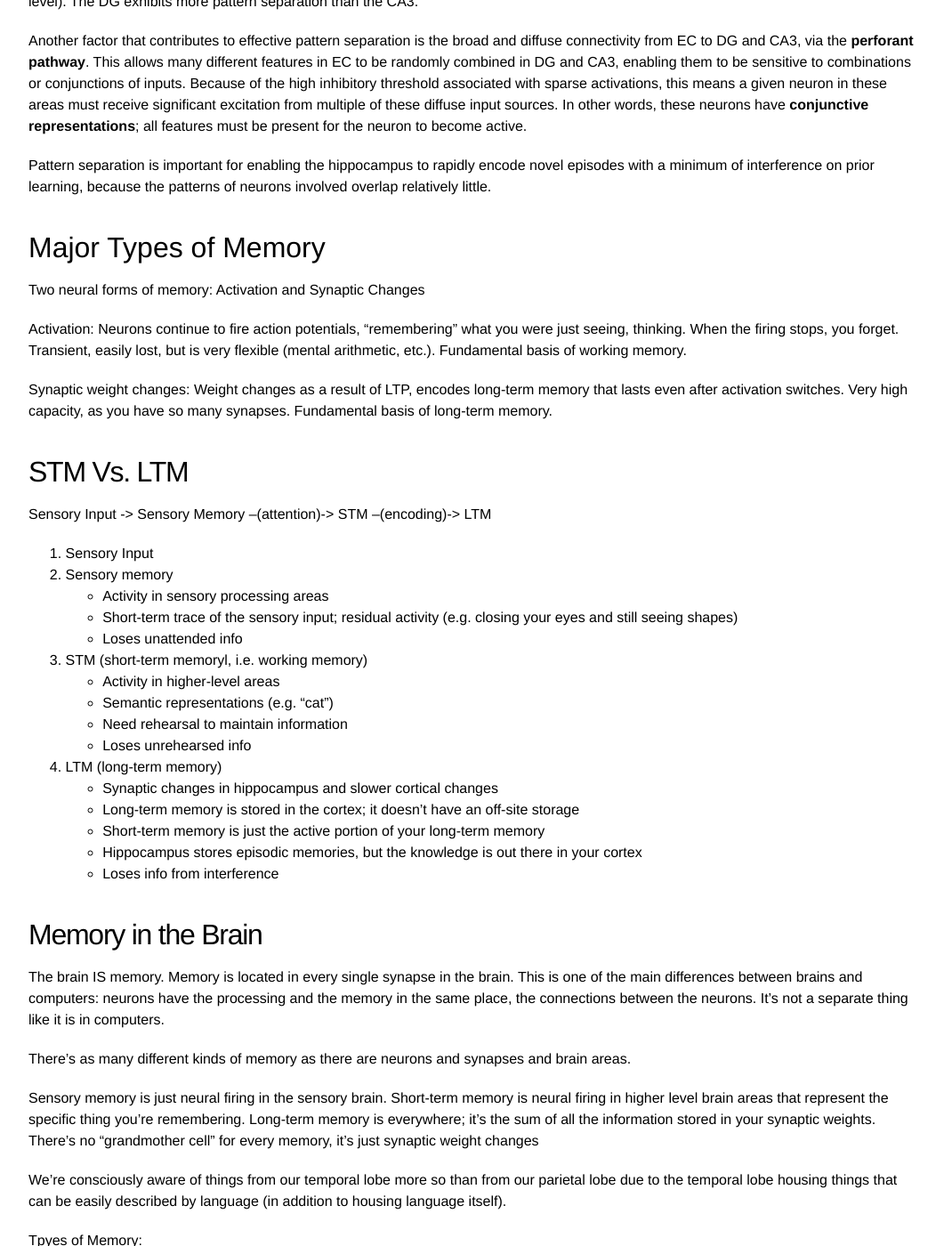
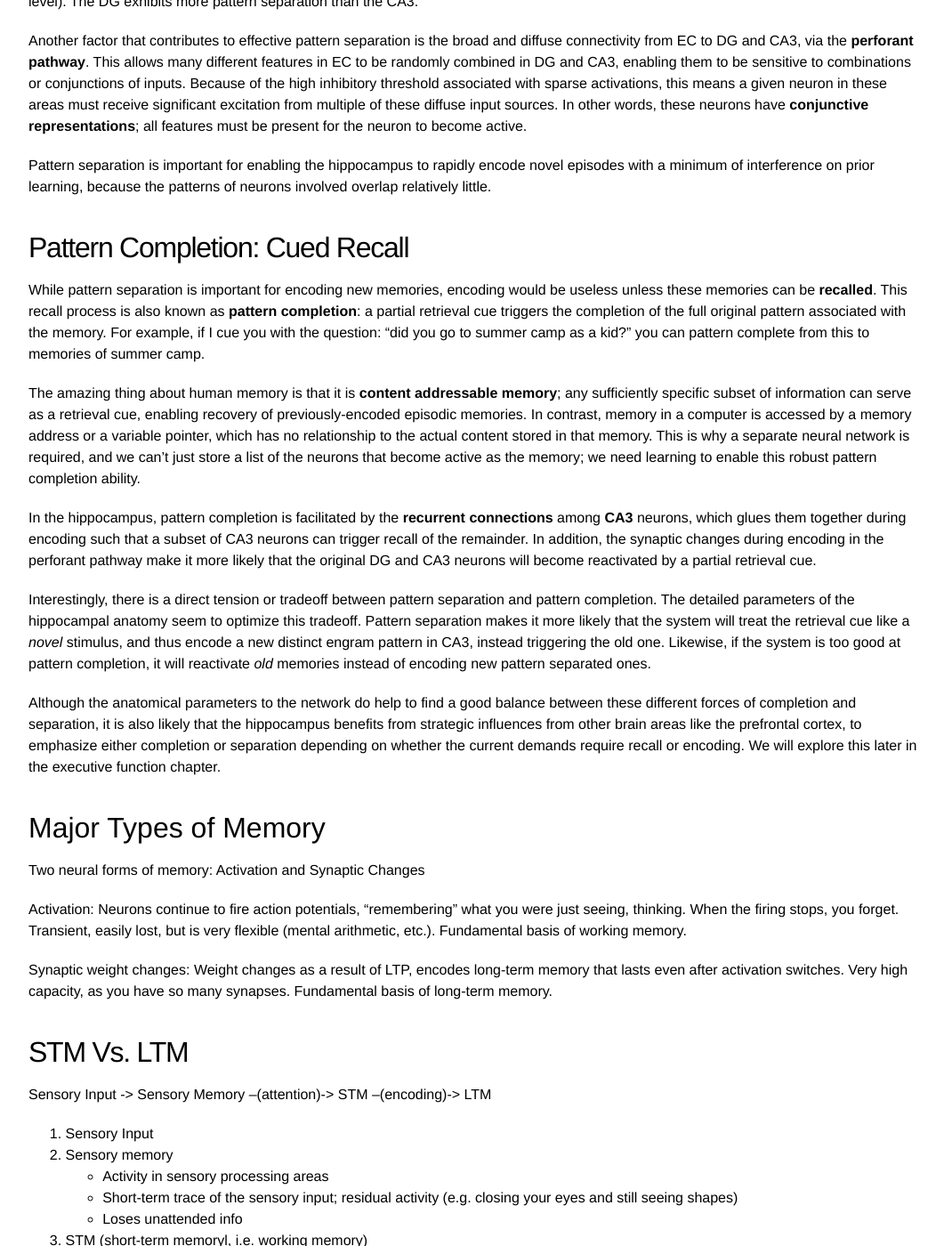
Before and after one commit to mdelsole/brain-nexus, a Jekyll site: the page built from computational-neuroscience/Memory/index.markdown, in a window 1280 px wide and 1400 px high, scrolled down 4287 px. Shown: the whole window at 89% size, without its empty margins (108-1169 px from the left). Built offline with Jekyll 4.4.1, drawn with Linux system fonts in a browser that asks for light colours.

Commit message:
pattern completion, cued recall

```diff
--- a/computational-neuroscience/Memory/index.markdown
+++ b/computational-neuroscience/Memory/index.markdown
@@ -105,6 +105,18 @@ Another factor that contributes to effective pattern separation is the broad and
 
 Pattern separation is important for enabling the hippocampus to rapidly encode novel episodes with a minimum of interference on prior learning, because the patterns of neurons involved overlap relatively little.
 
+## Pattern Completion: Cued Recall
+
+While pattern separation is important for encoding new memories, encoding would be useless unless these memories can be **recalled**. This recall process is also known as **pattern completion**: a partial retrieval cue triggers the completion of the full original pattern associated with the memory. For example, if I cue you with the question: “did you go to summer camp as a kid?” you can pattern complete from this to memories of summer camp.
+
+The amazing thing about human memory is that it is **content addressable memory**; any sufficiently specific subset of information can serve as a retrieval cue, enabling recovery of previously-encoded episodic memories. In contrast, memory in a computer is accessed by a memory address or a variable pointer, which has no relationship to the actual content stored in that memory. This is why a separate neural network is required, and we can't just store a list of the neurons that become active as the memory; we need learning to enable this robust pattern completion ability.
+
+In the hippocampus, pattern completion is facilitated by the **recurrent connections** among **CA3** neurons, which glues them together during encoding such that a subset of CA3 neurons can trigger recall of the remainder. In addition, the synaptic changes during encoding in the perforant pathway make it more likely that the original DG and CA3 neurons will become reactivated by a partial retrieval cue.
+
+Interestingly, there is a direct tension or tradeoff between pattern separation and pattern completion. The detailed parameters of the hippocampal anatomy seem to optimize this tradeoff. Pattern separation makes it more likely that the system will treat the retrieval cue like a *novel* stimulus, and thus encode a new distinct engram pattern in CA3, instead triggering the old one. Likewise, if the system is too good at pattern completion, it will reactivate *old* memories instead of encoding new pattern separated ones.
+
+Although the anatomical parameters to the network do help to find a good balance between these different forces of completion and separation, it is also likely that the hippocampus benefits from strategic influences from other brain areas like the prefrontal cortex, to emphasize either completion or separation depending on whether the current demands require recall or encoding. We will explore this later in the executive function chapter.
+
 # Major Types of Memory
 
 Two neural forms of memory: Activation and Synaptic Changes
```
